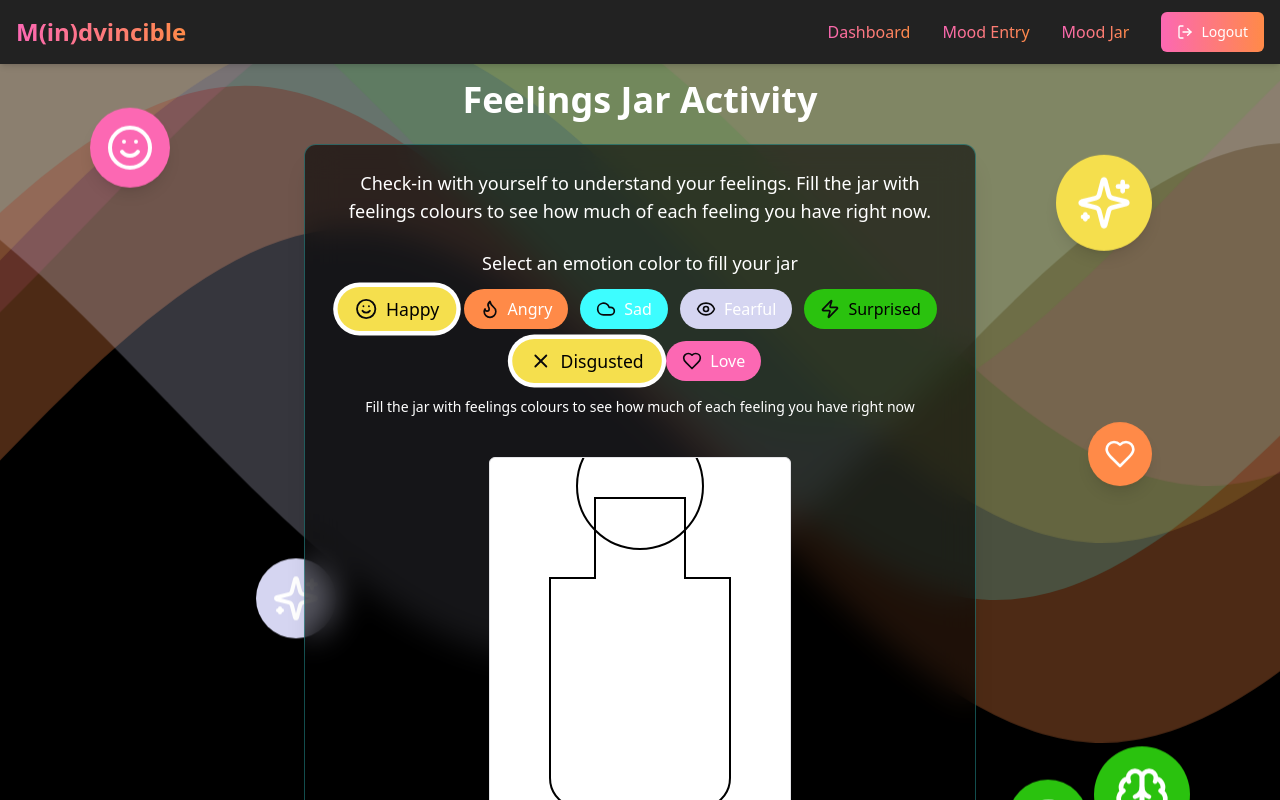
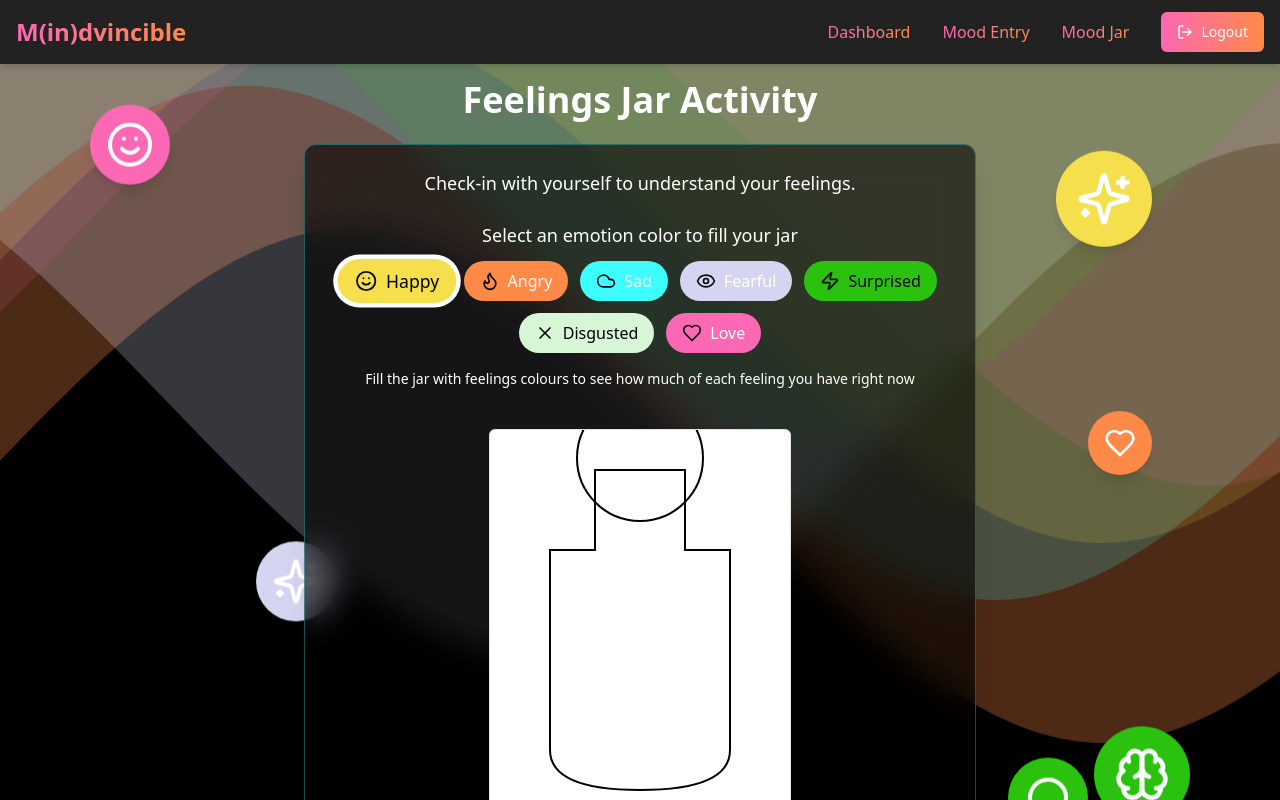
Before and after one commit to mindvincibledev/mindvincible, a React (Vite) app: page /mood-jar in a window 1280 px wide. Shown: the top 800 px of the page. Built offline with nearby package versions, Linux system fonts and the light colour scheme; sample sign-in values are in the browser's storage.

Commit message:
feeling jar

```diff
--- a/src/pages/MoodJar.tsx
+++ b/src/pages/MoodJar.tsx
@@ -29,7 +29,7 @@ const MoodJar = () => {
     '#3DFDFF', // Cyan (Sad)
     '#D5D5F1', // Lavender (Fearful)
     '#2AC20E', // Green (Surprised)
-    '#F5DF4D', // Yellow (Disgusted - using yellow again)
+    '#D6F6D5', // Light Green (Disgusted)
     '#FC68B3', // Pink (Love)
   ];
 
@@ -214,9 +214,7 @@ const MoodJar = () => {
             <div className="w-full max-w-2xl bg-black/60 backdrop-blur-lg p-6 rounded-xl border border-[#3DFDFF]/30 shadow-xl">
               <div className="flex flex-col gap-6">
                 <p className="text-white text-center text-lg">
-                  Check-in with yourself to understand your feelings. Fill
-                  the jar with feelings colours to see how much of each
-                  feeling you have right now.
+                  Check-in with yourself to understand your feelings.
                 </p>
 
                 <ColorPalette
```
